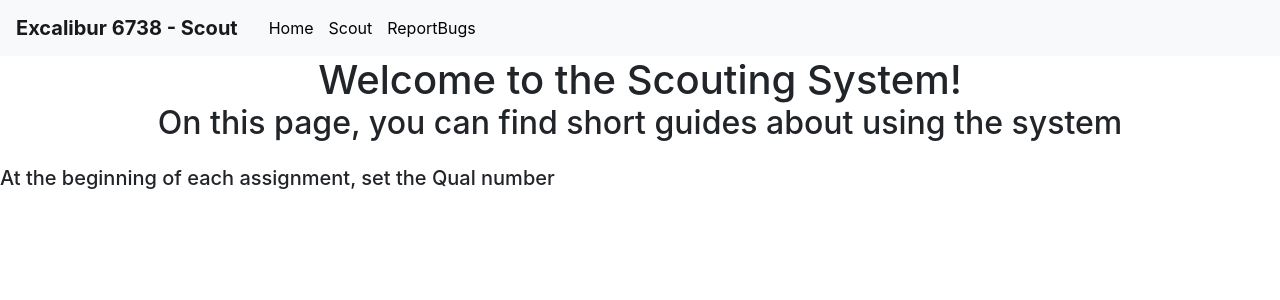
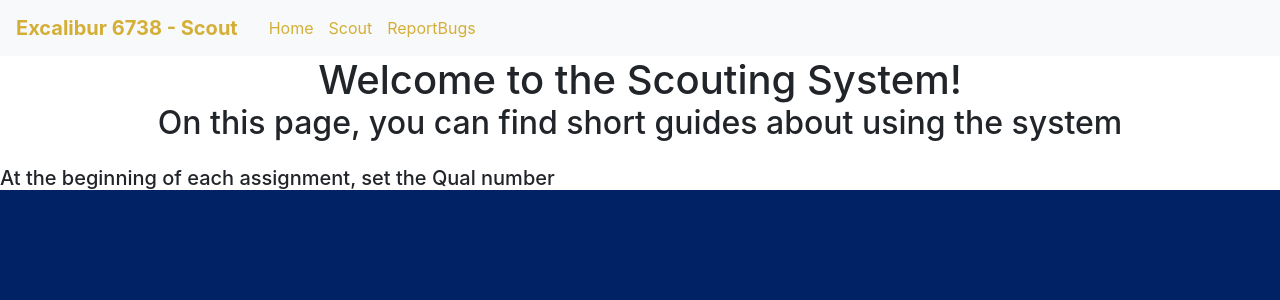
Before and after one commit to YehudaRothstein/ExcaliburFRC, a Flask app: page /home in a window 1280 px wide. Shown: the top 300 px of the page. Run offline with Flask 3, Linux system fonts and the light colour scheme; some libraries are stand-ins or nearby versions.

Commit message:
Linked Base.css and base.html to each other

```diff
--- a/templates/base.css
+++ b/templates/base.css
@@ -13,7 +13,22 @@
 
     }
 
-    button {
-  margin-top: 20px;
-  margin-left: 20px;
+body, html {
+    color: #d4af37;
+    background-color: #012265;
 }
+
+.navbar {
+    background-color: #012278;
+}
+
+.navbar a {
+    color: #d4af37;
+}
+
+.navbar-collapse {
+    color: #d4af37;
+}
+h8 {
+    color: #d4af37;
+}
--- a/templates/base.html
+++ b/templates/base.html
@@ -1,6 +1,7 @@
 <!doctype html>
 <html>
 <head>
+    <link rel="stylesheet" type="text/css" href="base.css">
     <link rel="stylesheet" href="https://stackpath.bootstrapcdn.com/bootstrap/4.3.1/css/bootstrap.min.css" integrity="sha384-ggOyR0iXCbMQv3Xipma34MD+dH/1fQ784/j6cY/iJTQUOhcWr7x9JvoRxT2MZw1T" crossorigin="anonymous">
     <title>{% block title %}{% endblock %}</title>
 </head>
```
